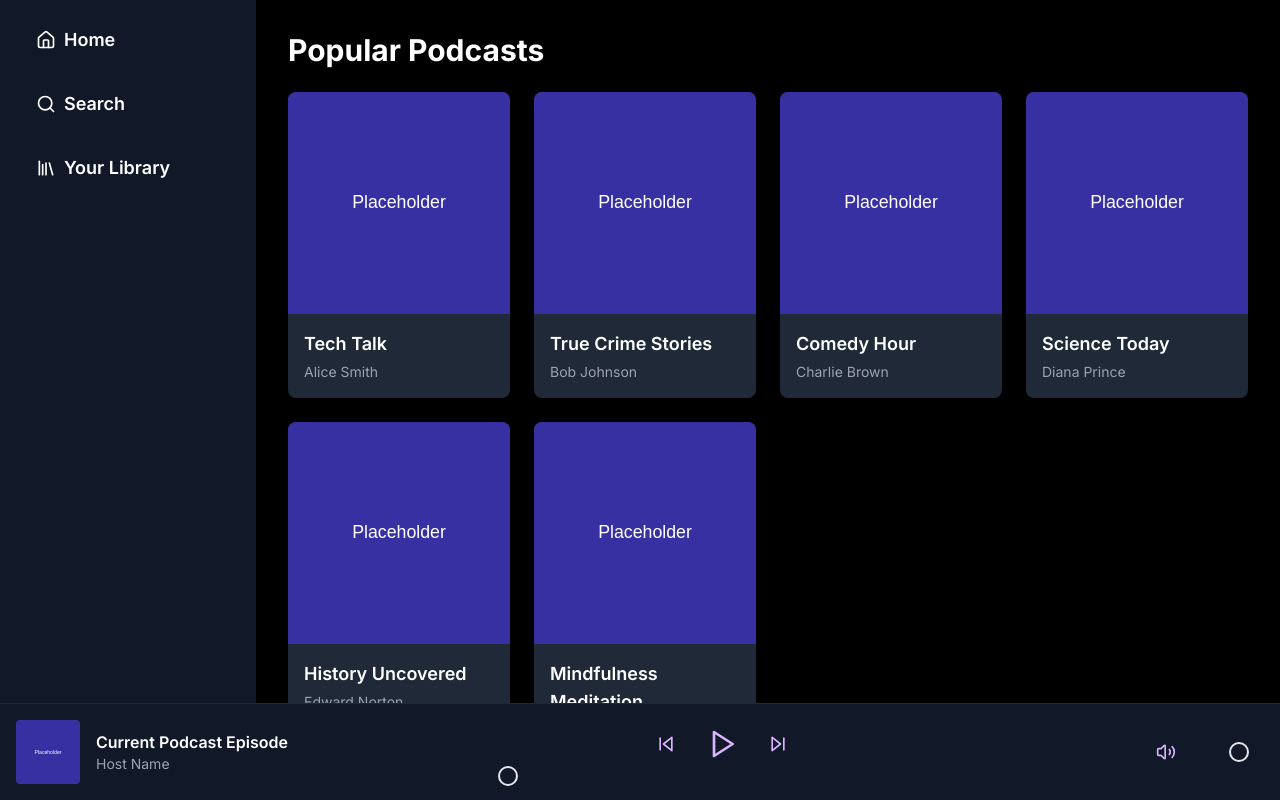
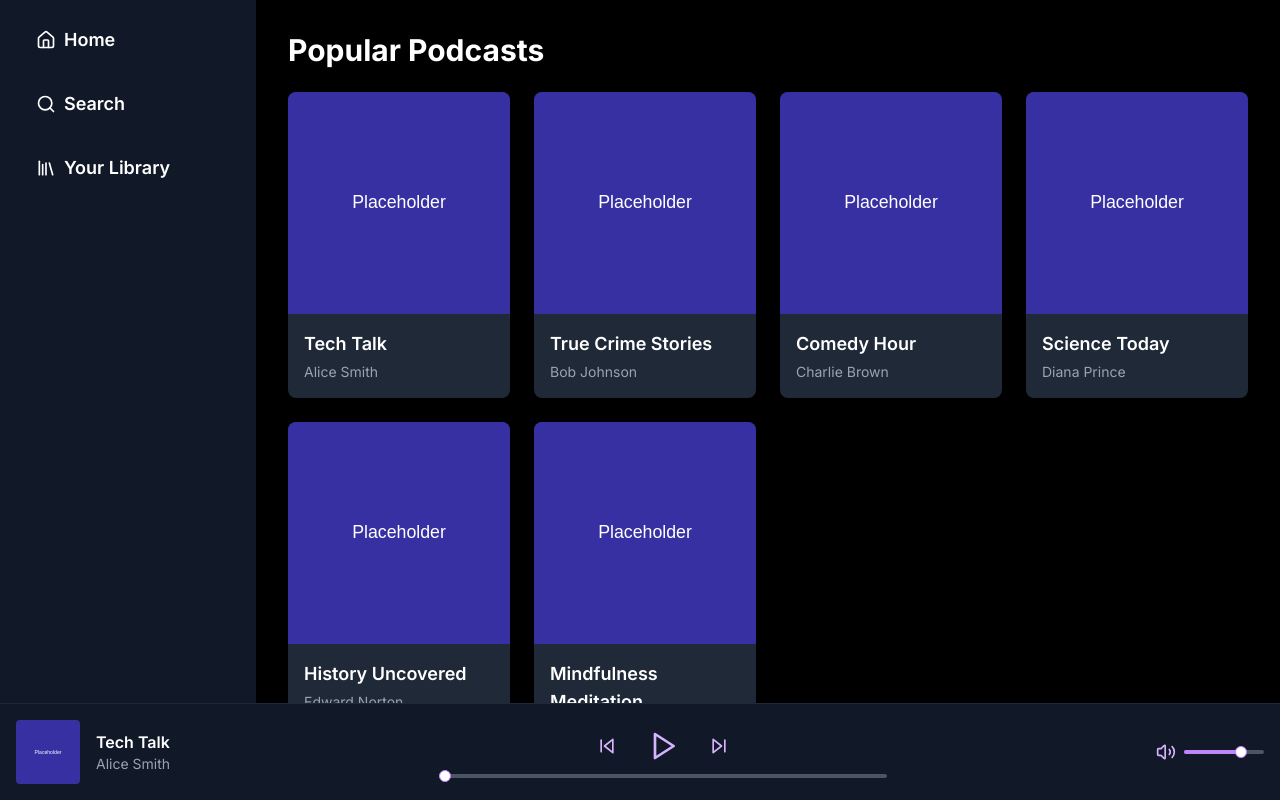
Before and after one commit to seque1990/podcast-player-app, a Next.js app: page /player in a window 1280 px wide. Built offline with nearby package versions, Linux system fonts and the light colour scheme.

Commit message:
Fix Slider component and update usage in podcast player

```diff
--- a/src/components/podcast-player.tsx
+++ b/src/components/podcast-player.tsx
@@ -1,27 +1,76 @@
 'use client';
 
-import { useState } from 'react'
+import React, { useState, useRef, useEffect } from 'react'
 import { Play, Pause, SkipBack, SkipForward, Home, Search, Library, Volume2 } from 'lucide-react'
 import { Button } from "@/components/ui/button"
 import { Slider } from "@/components/ui/slider"
 
 const podcastData = [
-  { id: 1, title: "Tech Talk", host: "Alice Smith", cover: "/placeholder.svg" },
-  { id: 2, title: "True Crime Stories", host: "Bob Johnson", cover: "/placeholder.svg" },
-  { id: 3, title: "Comedy Hour", host: "Charlie Brown", cover: "/placeholder.svg" },
-  { id: 4, title: "Science Today", host: "Diana Prince", cover: "/placeholder.svg" },
-  { id: 5, title: "History Uncovered", host: "Edward Norton", cover: "/placeholder.svg" },
-  { id: 6, title: "Mindfulness Meditation", host: "Fiona Apple", cover: "/placeholder.svg" },
+  { id: 1, title: "Tech Talk", host: "Alice Smith", cover: "/placeholder.svg", audio: "/podcast_sample.mp3" },
+  { id: 2, title: "True Crime Stories", host: "Bob Johnson", cover: "/placeholder.svg", audio: "/podcast_sample.mp3" },
+  { id: 3, title: "Comedy Hour", host: "Charlie Brown", cover: "/placeholder.svg", audio: "/podcast_sample.mp3" },
+  { id: 4, title: "Science Today", host: "Diana Prince", cover: "/placeholder.svg", audio: "/podcast_sample.mp3" },
+  { id: 5, title: "History Uncovered", host: "Edward Norton", cover: "/placeholder.svg", audio: "/podcast_sample.mp3" },
+  { id: 6, title: "Mindfulness Meditation", host: "Fiona Apple", cover: "/placeholder.svg", audio: "/podcast_sample.mp3" },
 ]
 
 export default function PodcastPlayer() {
   const [isPlaying, setIsPlaying] = useState(false)
   const [progress, setProgress] = useState(0)
+  const [currentPodcast, setCurrentPodcast] = useState(podcastData[0])
+  const [volume, setVolume] = useState(75)
+  const audioRef = useRef<HTMLAudioElement>(null)
 
-  const togglePlayPause = () => setIsPlaying(!isPlaying)
+  useEffect(() => {
+    if (audioRef.current) {
+      audioRef.current.volume = volume / 100
+    }
+  }, [volume])
+
+  const togglePlayPause = () => {
+    if (audioRef.current) {
+      if (isPlaying) {
+        audioRef.current.pause()
+      } else {
+        audioRef.current.play()
+      }
+      setIsPlaying(!isPlaying)
+    }
+  }
+
+  const handlePodcastClick = (podcast) => {
+    setCurrentPodcast(podcast)
+    setIsPlaying(true)
+    if (audioRef.current) {
+      audioRef.current.src = podcast.audio
+      audioRef.current.play()
+    }
+  }
+
+  const handleTimeUpdate = () => {
+    if (audioRef.current) {
+      const progress = (audioRef.current.currentTime / audioRef.current.duration) * 100
+      setProgress(progress)
+    }
+  }
+
+  const handleProgressChange = (value: number[]) => {
+    const newProgress = value[0]
+    setProgress(newProgress)
+    if (audioRef.current) {
+      const newTime = (newProgress / 100) * audioRef.current.duration
+      audioRef.current.currentTime = newTime
+    }
+  }
 
   return (
     <div className="flex flex-col h-screen bg-black text-white">
+      <audio
+        ref={audioRef}
+        src={currentPodcast.audio}
+        onTimeUpdate={handleTimeUpdate}
+        onEnded={() => setIsPlaying(false)}
+      />
       <div className="flex flex-1 overflow-hidden">
         {/* Sidebar */}
         <nav className="w-64 bg-gray-900 p-5 hidden md:block">
@@ -43,7 +92,7 @@ export default function PodcastPlayer() {
           <h1 className="text-3xl font-bold mb-6">Popular Podcasts</h1>
           <div className="grid grid-cols-2 md:grid-cols-3 lg:grid-cols-4 gap-6">
             {podcastData.map((podcast) => (
-              <div key={podcast.id} className="bg-gray-800 rounded-lg overflow-hidden hover:bg-gray-700 transition-colors">
+              <div key={podcast.id} className="bg-gray-800 rounded-lg overflow-hidden hover:bg-gray-700 transition-colors cursor-pointer" onClick={() => handlePodcastClick(podcast)}>
                 <img src={podcast.cover} alt={podcast.title} className="w-full aspect-square object-cover" />
                 <div className="p-4">
                   <h3 className="font-semibold text-lg mb-1">{podcast.title}</h3>
@@ -59,10 +108,10 @@ export default function PodcastPlayer() {
       <div className="bg-gray-900 border-t border-gray-800 p-4">
         <div className="flex items-center justify-between max-w-screen-xl mx-auto">
           <div className="flex items-center space-x-4">
-            <img src="/placeholder.svg" alt="Current podcast" className="w-16 h-16 rounded" />
+            <img src={currentPodcast.cover} alt="Current podcast" className="w-16 h-16 rounded" />
             <div>
-              <h3 className="font-semibold">Current Podcast Episode</h3>
-              <p className="text-gray-400 text-sm">Host Name</p>
+              <h3 className="font-semibold">{currentPodcast.title}</h3>
+              <p className="text-gray-400 text-sm">{currentPodcast.host}</p>
             </div>
           </div>
           <div className="flex-1 max-w-md mx-4">
@@ -82,16 +131,17 @@ export default function PodcastPlayer() {
               max={100}
               step={1}
               className="w-full"
-              onValueChange={(value) => setProgress(value[0])}
+              onValueChange={handleProgressChange}
             />
           </div>
           <div className="hidden md:flex items-center space-x-2">
             <Volume2 className="h-5 w-5 text-purple-300" />
             <Slider
-              value={[75]}
+              value={[volume]}
               max={100}
               step={1}
               className="w-20"
+              onValueChange={(value) => setVolume(value[0])}
             />
           </div>
         </div>
--- a/src/components/ui/slider.tsx
+++ b/src/components/ui/slider.tsx
@@ -1,5 +1,3 @@
-'use client'
-
 import * as React from "react"
 import * as SliderPrimitive from "@radix-ui/react-slider"
 
@@ -17,10 +15,10 @@ const Slider = React.forwardRef<
     )}
     {...props}
   >
-    <SliderPrimitive.Track className="relative h-2 w-full grow overflow-hidden rounded-full bg-secondary">
-      <SliderPrimitive.Range className="absolute h-full bg-primary" />
+    <SliderPrimitive.Track className="relative h-1 w-full grow overflow-hidden rounded-full bg-gray-600">
+      <SliderPrimitive.Range className="absolute h-full bg-purple-400" />
     </SliderPrimitive.Track>
-    <SliderPrimitive.Thumb className="block h-5 w-5 rounded-full border-2 border-primary bg-background ring-offset-background transition-colors focus-visible:outline-none focus-visible:ring-2 focus-visible:ring-ring focus-visible:ring-offset-2 disabled:pointer-events-none disabled:opacity-50" />
+    <SliderPrimitive.Thumb className="block h-3 w-3 rounded-full border border-purple-400 bg-white ring-offset-background transition-colors focus-visible:outline-none focus-visible:ring-2 focus-visible:ring-ring focus-visible:ring-offset-2 disabled:pointer-events-none disabled:opacity-50" />
   </SliderPrimitive.Root>
 ))
 Slider.displayName = SliderPrimitive.Root.displayName
```
Also changed, not shown: 1 other file (tests, documents, lock files or other folders).
